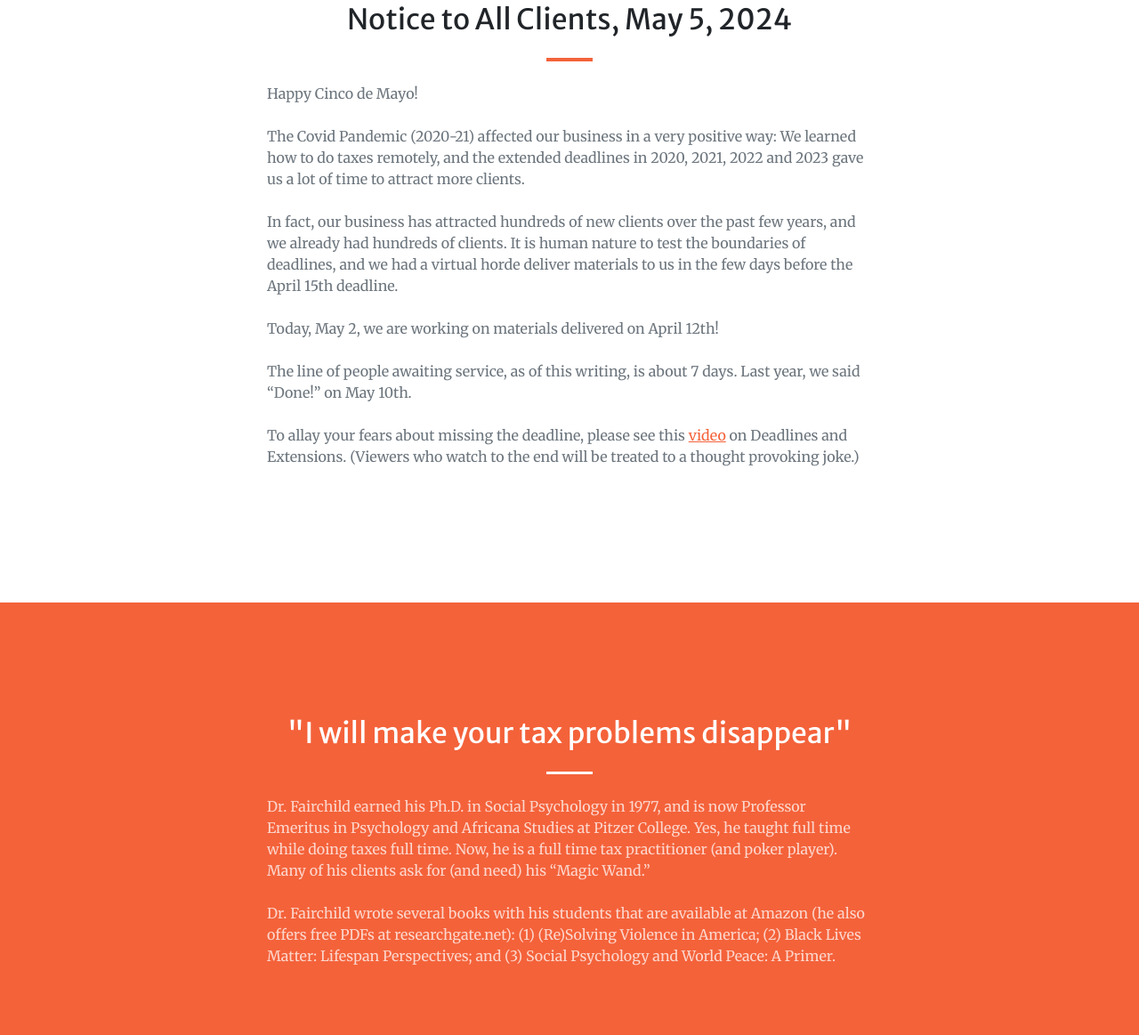
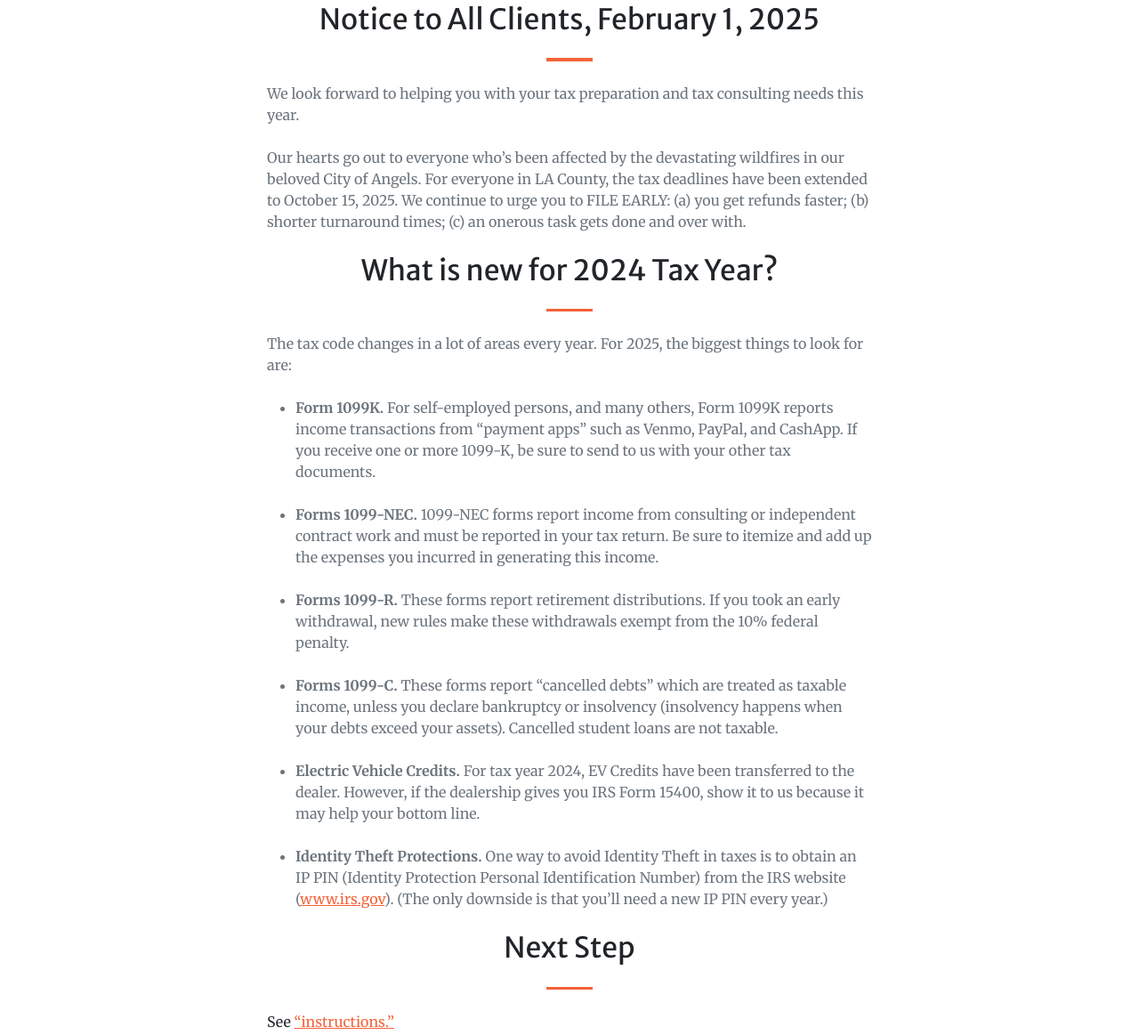
Before and after one commit to alpartida/fairchild-tax, a plain HTML site: page index.html in a window 1280 px wide. Shown: the part 925-2088 px from the top of the page at 89% size. Drawn offline with nearby package versions, Linux system fonts and the light colour scheme; some packages are replaced by stand-ins of ours; a script that the page names is missing.

Commit message:
Update announcements

```diff
--- a/index.html
+++ b/index.html
@@ -155,39 +155,71 @@
       <div class="container px-4 px-lg-5">
         <div class="row gx-4 gx-lg-5 justify-content-center">
           <div class="col-lg-8 text-start">
-            <h2 class="text-center mt-0">Notice to All Clients, May 5, 2024</h2>
+            <h2 class="text-center mt-0">
+              Notice to All Clients, February 1, 2025
+            </h2>
             <hr class="divider" />
-            <p class="text-muted mb-4">Happy Cinco de Mayo!</p>
             <p class="text-muted mb-4">
-              The Covid Pandemic (2020-21) affected our business in a very
-              positive way: We learned how to do taxes remotely, and the
-              extended deadlines in 2020, 2021, 2022 and 2023 gave us a lot of
-              time to attract more clients.
+              We look forward to helping you with your tax preparation and tax
+              consulting needs this year.
             </p>
             <p class="text-muted mb-4">
-              In fact, our business has attracted hundreds of new clients over
-              the past few years, and we already had hundreds of clients. It is
-              human nature to test the boundaries of deadlines, and we had a
-              virtual horde deliver materials to us in the few days before the
-              April 15th deadline.
+              Our hearts go out to everyone who’s been affected by the
+              devastating wildfires in our beloved City of Angels. For everyone
+              in LA County, the tax deadlines have been extended to October 15,
+              2025. We continue to urge you to FILE EARLY: (a) you get refunds
+              faster; (b) shorter turnaround times; (c) an onerous task gets
+              done and over with.
             </p>
+            <h2 class="text-center mt-0">What is new for 2024 Tax Year?</h2>
+            <hr class="divider" />
             <p class="text-muted mb-4">
-              Today, May 2, we are working on materials delivered on April 12th!
+              The tax code changes in a lot of areas every year. For 2025, the
+              biggest things to look for are:
             </p>
-            <p class="text-muted mb-4">
-              The line of people awaiting service, as of this writing, is about
-              7 days. Last year, we said “Done!” on May 10th.
-            </p>
-            <p class="text-muted mb-4">
-              To allay your fears about missing the deadline, please see this
-              <a
-                href="https://www.youtube.com/watch?v=DLDsMQko3vQ"
-                target="_blank"
-                >video</a
-              >
-              on Deadlines and Extensions. (Viewers who watch to the end will be
-              treated to a thought provoking joke.)
-            </p>
+            <ul>
+              <li class="text-muted mb-4">
+                <strong>Form 1099K.</strong> For self-employed persons, and many
+                others, Form 1099K reports income transactions from “payment
+                apps” such as Venmo, PayPal, and CashApp. If you receive one or
+                more 1099-K, be sure to send to us with your other tax
+                documents.
+              </li>
+              <li class="text-muted mb-4">
+                <strong>Forms 1099-NEC.</strong> 1099-NEC forms report income
+                from consulting or independent contract work and must be
+                reported in your tax return. Be sure to itemize and add up the
+                expenses you incurred in generating this income.
+              </li>
+              <li class="text-muted mb-4">
+                <strong>Forms 1099-R.</strong> These forms report retirement
+                distributions. If you took an early withdrawal, new rules make
+                these withdrawals exempt from the 10% federal penalty.
+              </li>
+              <li class="text-muted mb-4">
+                <strong>Forms 1099-C.</strong> These forms report “cancelled
+                debts” which are treated as taxable income, unless you declare
+                bankruptcy or insolvency (insolvency happens when your debts
+                exceed your assets). Cancelled student loans are not taxable.
+              </li>
+              <li class="text-muted mb-4">
+                <strong>Electric Vehicle Credits.</strong> For tax year 2024, EV
+                Credits have been transferred to the dealer. However, if the
+                dealership gives you IRS Form 15400, show it to us because it
+                may help your bottom line.
+              </li>
+              <li class="text-muted mb-4">
+                <strong>Identity Theft Protections.</strong> One way to avoid
+                Identity Theft in taxes is to obtain an IP PIN (Identity
+                Protection Personal Identification Number) from the IRS website
+                (<a href="https://www.irs.gov/" target="_blank">www.irs.gov</a
+                >). (The only downside is that you’ll need a new IP PIN every
+                year.)
+              </li>
+            </ul>
+            <h2 class="text-center mt-0">Next Step</h2>
+            <hr class="divider" />
+            <p>See <a href="#contact">“instructions.”</a></p>
           </div>
         </div>
       </div>
@@ -578,7 +610,9 @@
         </div>
         &nbsp &nbsp &nbsp
         <div class="small text-center text-muted">
-          <a href="https://www.atoz.codes" target="_blank">Built by atoz.codes</a>
+          <a href="https://www.atoz.codes" target="_blank"
+            >Built by atoz.codes</a
+          >
         </div>
       </div>
     </footer>
```
